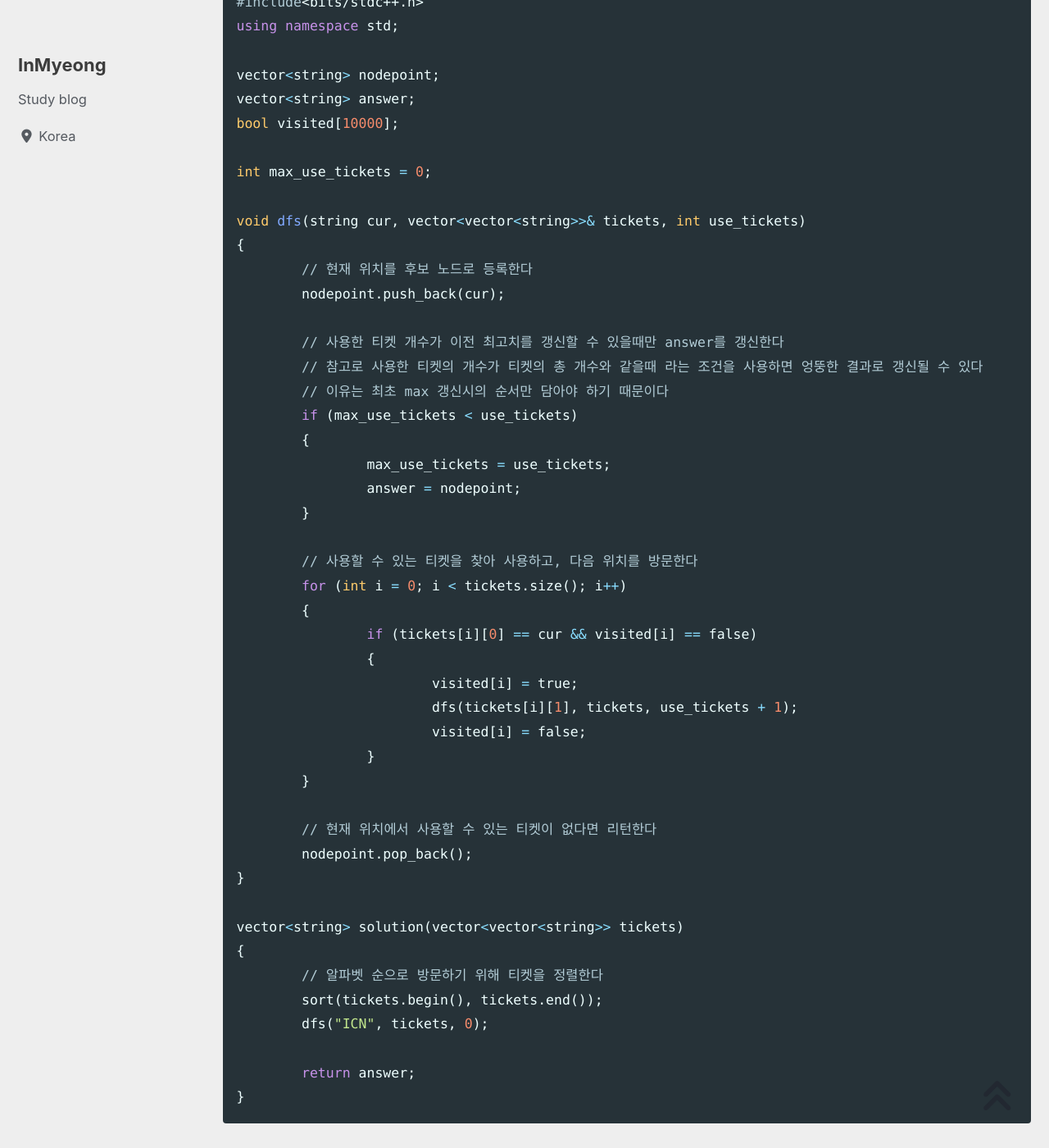
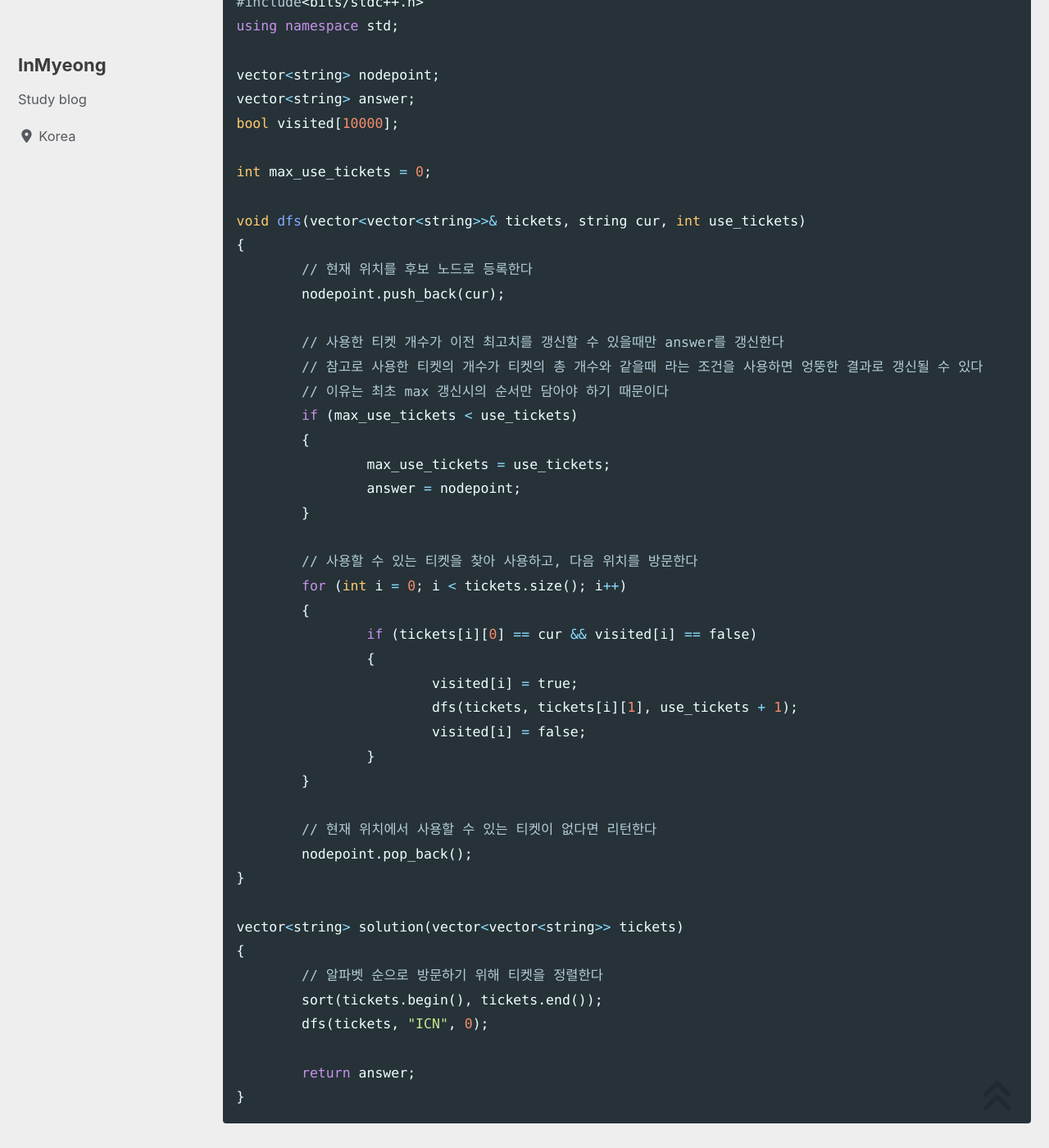
Before and after one commit to devMyeong/devMyeong.github.io, a Jekyll site: the page built from _posts/codingTest/2022-07-06-프로그래머스.md, in a window 1280 px wide and 1400 px high, scrolled down 56881 px. Shown: the whole window at 82% size. Built offline with Jekyll 4.4.1, drawn with Linux system fonts in a browser that asks for light colours; cached includes are drawn as plain includes; nearby versions of some CDN libraries; some web fonts are replaced; comment, search, counter and statistics services are not loaded.

Commit message:
Chore : 수정

```diff
--- a/_posts/codingTest/2022-07-06-프로그래머스.md
+++ b/_posts/codingTest/2022-07-06-프로그래머스.md
@@ -1642,7 +1642,7 @@ bool visited[10000];
 
 int max_use_tickets = 0;
 
-void dfs(string cur, vector<vector<string>>& tickets, int use_tickets)
+void dfs(vector<vector<string>>& tickets, string cur, int use_tickets)
 {
 	// 현재 위치를 후보 노드로 등록한다
 	nodepoint.push_back(cur);
@@ -1662,7 +1662,7 @@ void dfs(string cur, vector<vector<string>>& tickets, int use_tickets)
 		if (tickets[i][0] == cur && visited[i] == false)
 		{
 			visited[i] = true;
-			dfs(tickets[i][1], tickets, use_tickets + 1);
+			dfs(tickets, tickets[i][1], use_tickets + 1);
 			visited[i] = false;
 		}
 	}
@@ -1675,7 +1675,7 @@ vector<string> solution(vector<vector<string>> tickets)
 {
 	// 알파벳 순으로 방문하기 위해 티켓을 정렬한다
 	sort(tickets.begin(), tickets.end());
-	dfs("ICN", tickets, 0);
+	dfs(tickets, "ICN", 0);
 
 	return answer;
 }
```
